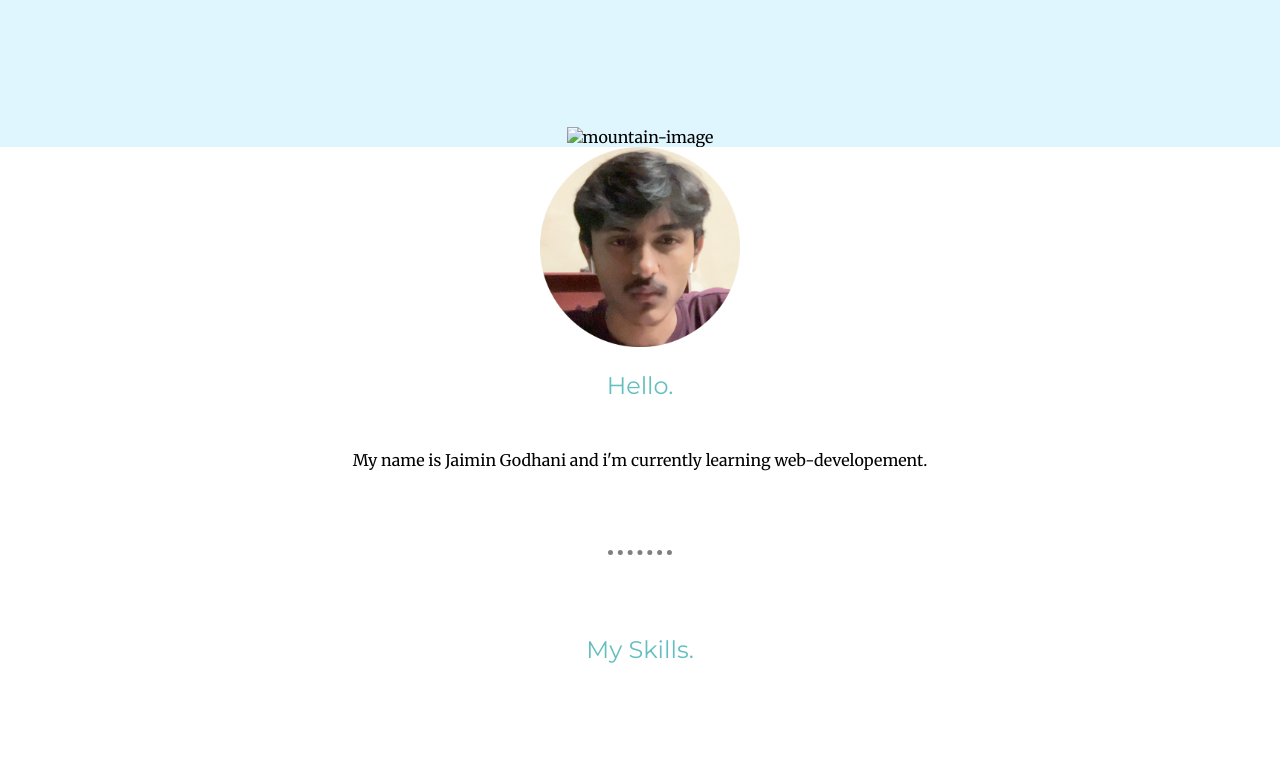
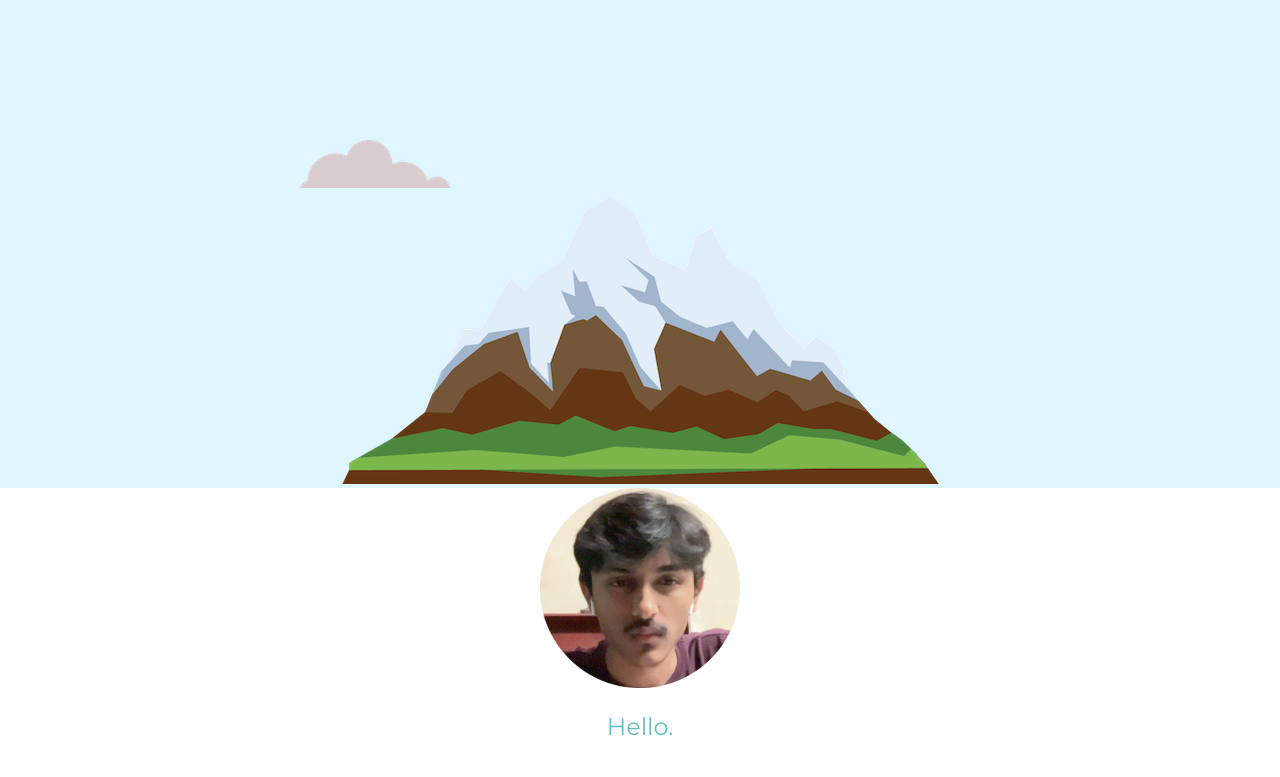
Before and after one commit to Jai0401/My-Site, a plain HTML site: page index.html in a window 1280 px wide. Shown: the part 380-1157 px from the top of the page. Drawn offline with Linux system fonts and the light colour scheme.

Commit message:
Update index.html

```diff
--- a/index.html
+++ b/index.html
@@ -4,7 +4,7 @@
 <head>
   <meta charset="utf-8">
   <title>My Site</title>
-  <link rel="stylesheet" href="css/styles.css">
+  <link rel="stylesheet" href="styles.css">
   <link rel="icon" href="favicon (1).ico">
   <link rel="preconnect" href="https://fonts.googleapis.com">
   <link rel="preconnect" href="https://fonts.gstatic.com" crossorigin>
@@ -17,8 +17,8 @@
     <img class="top-cloud" src="images/cloud.png" alt="cloud-image">
     <h1>I'm Jaimin.</h1>
     <h2 class="programmer">a <span class="pro">pro</span>grammer.</h2>
-    <img class="bottom-cloud" src="images/cloud.png" alt="cloud-image">
-    <img class="mountain-image" src="images/mountain.png" alt="mountain-image">
+    <img class="bottom-cloud" src="cloud.png" alt="cloud-image">
+    <img class="mountain-image" src="mountain.png" alt="mountain-image">
 
   </div>
 
```
